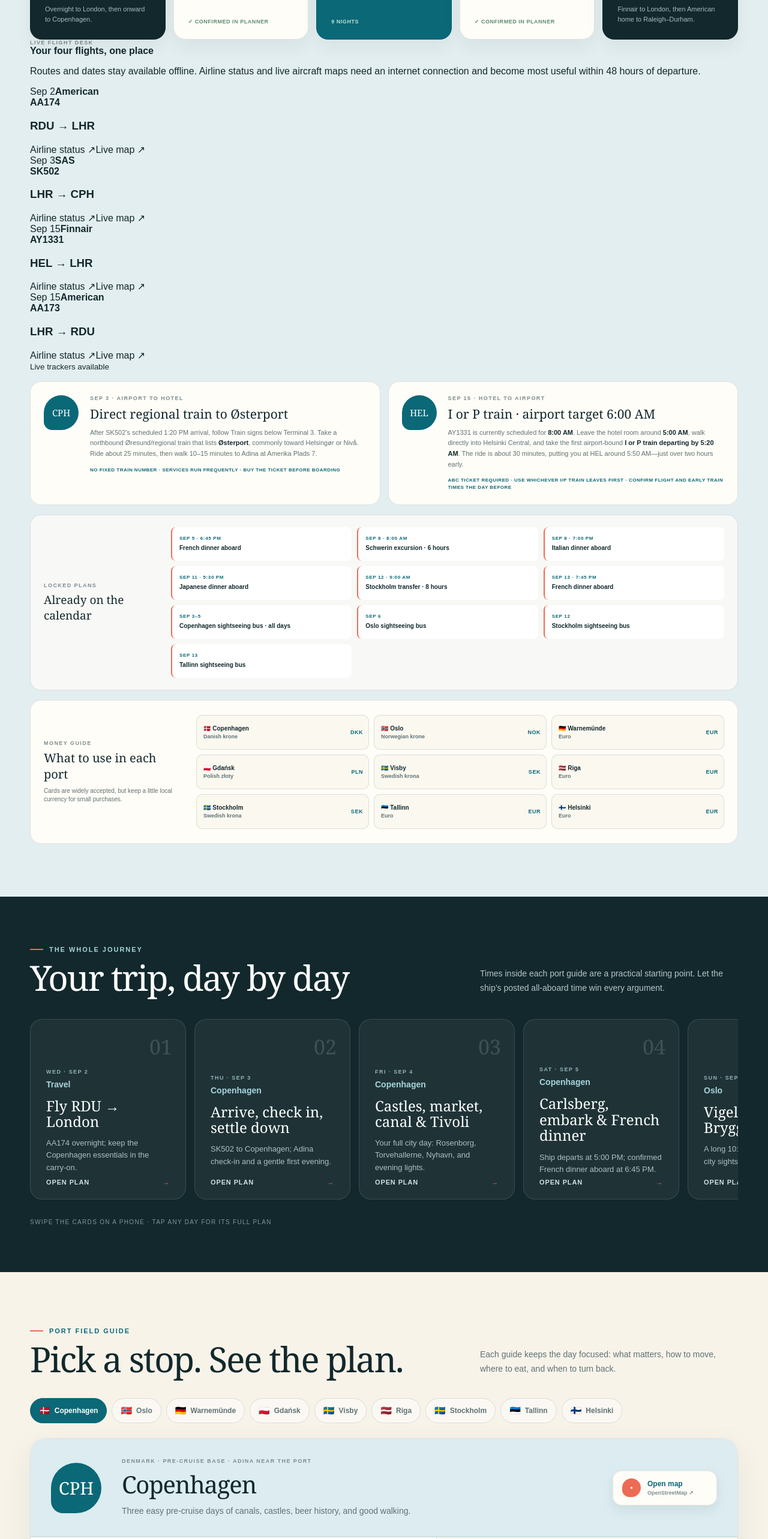
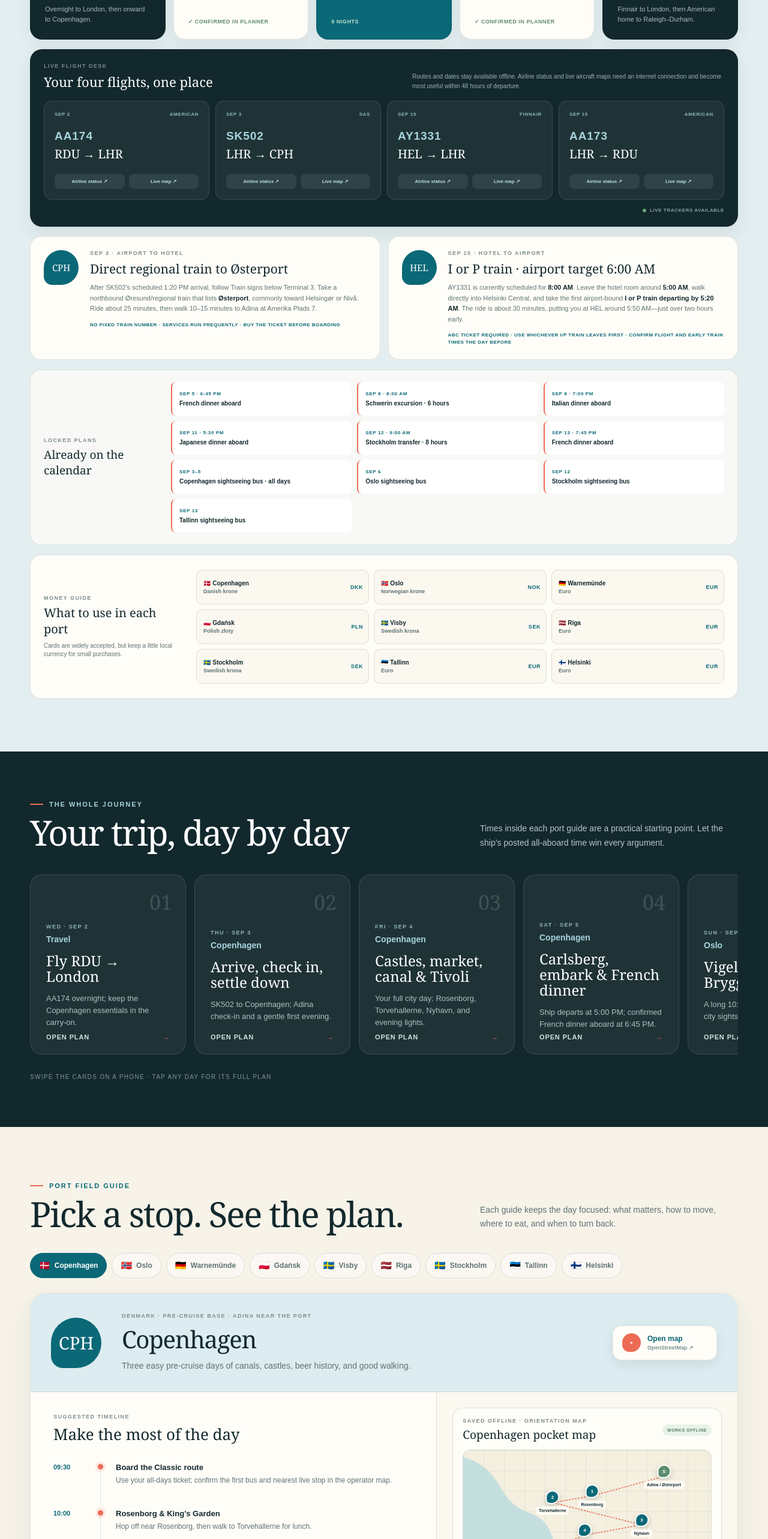
Before and after one commit to Orlogo1/baltic-cruise-companion, a React (Vite) app: page / in a window 1280 px wide. Shown: the part 1535-4101 px from the top of the page at 60% size. Built offline with nearby package versions, Linux system fonts and the light colour scheme; no server answers.

Commit message:
Style maps and flight tracking

```diff
--- a/src/styles.css
+++ b/src/styles.css
@@ -150,6 +150,21 @@ section { scroll-margin-top: 72px; }
 .cruise-card p { color: #b9d5d9; }
 .confirmed { margin-top: auto; padding-top: 14px; color: #5d8d70; font-size: 9px; font-weight: 800; letter-spacing: .06em; text-transform: uppercase; }
 .cruise-card .confirmed { color: #b9e0d0; }
+.flight-dashboard { margin-top: 16px; padding: 22px; border: 1px solid rgba(18,40,44,.12); border-radius: 20px; background: var(--ink); color: white; box-shadow: 0 12px 30px rgba(18,40,44,.08); }
+.flight-dashboard-head { display: flex; align-items: end; justify-content: space-between; gap: 30px; margin-bottom: 17px; }
+.flight-dashboard-head strong { display: block; margin-top: 6px; font-family: Georgia, serif; font-size: 22px; font-weight: 400; }
+.flight-dashboard-head p { max-width: 520px; margin: 0; color: #9db0b3; font-size: 10px; line-height: 1.55; }
+.flight-tracker-grid { display: grid; grid-template-columns: repeat(4, 1fr); gap: 10px; }
+.flight-tracker-grid article { min-height: 165px; padding: 17px; display: flex; flex-direction: column; border: 1px solid rgba(255,255,255,.12); border-radius: 14px; background: rgba(255,255,255,.055); }
+.flight-tracker-grid article > div { display: flex; justify-content: space-between; gap: 10px; color: #91b8bd; font-size: 8px; font-weight: 900; letter-spacing: .08em; text-transform: uppercase; }
+.flight-tracker-grid article > strong { margin-top: 21px; color: #a7d5dc; font-size: 19px; letter-spacing: .05em; }
+.flight-tracker-grid h3 { margin: 5px 0 16px; font-family: Georgia, serif; font-size: 20px; font-weight: 400; }
+.flight-tracker-grid footer { margin-top: auto; display: flex; gap: 7px; }
+.flight-tracker-grid footer a { flex: 1; padding: 8px 6px; border-radius: 8px; background: rgba(255,255,255,.08); color: #b8dfe4; text-align: center; font-size: 8px; font-weight: 800; }
+.flight-tracker-grid footer a:hover { background: var(--blue); color: white; }
+.live-data-note { margin-top: 13px; display: flex; justify-content: flex-end; align-items: center; gap: 6px; color: #8ca1a4; font-size: 8px; font-weight: 800; letter-spacing: .07em; text-transform: uppercase; }
+.live-data-note i { width: 6px; height: 6px; border-radius: 50%; background: var(--coral); }
+.live-data-note i.live { background: #66a674; }
 .locked-plans { margin-top: 16px; padding: 20px 22px; display: grid; grid-template-columns: 190px 1fr; gap: 22px; align-items: center; border: 1px solid rgba(18,40,44,.12); border-radius: 18px; background: rgba(255,253,248,.76); }
 .locked-plans > div strong { display: block; margin-top: 6px; font-family: Georgia, serif; font-size: 19px; font-weight: 400; }
 .locked-plans ul { margin: 0; padding: 0; display: grid; grid-template-columns: repeat(3, 1fr); gap: 9px; list-style: none; }
@@ -223,6 +238,22 @@ section { scroll-margin-top: 72px; }
 .weather-reading b { font-family: Georgia, serif; font-size: 17px; font-weight: 400; }
 .weather-reading span, .weather-card p { color: var(--muted); font-size: 10px; }
 .weather-reading small { color: #829396; font-size: 8px; }
+.offline-map-card { padding: 16px !important; }
+.offline-map-head { margin-bottom: 12px; display: flex; justify-content: space-between; align-items: center; gap: 12px; }
+.offline-map-head strong { display: block; margin-top: 5px; font-family: Georgia, serif; font-size: 19px; font-weight: 400; }
+.offline-map-badge { padding: 6px 8px; border-radius: 999px; background: #e8f2e9; color: #568061; font-size: 7px; font-weight: 900; letter-spacing: .08em; text-transform: uppercase; }
+.offline-map { position: relative; height: 220px; overflow: hidden; border: 1px solid #d8ded8; border-radius: 13px; background: #f4efdf; }
+.offline-map::before { content: ""; position: absolute; inset: 0; opacity: .42; background-image: linear-gradient(rgba(18,40,44,.13) 1px, transparent 1px), linear-gradient(90deg, rgba(18,40,44,.13) 1px, transparent 1px); background-size: 34px 34px; }
+.offline-map svg { position: absolute; inset: 0; width: 100%; height: 100%; }
+.map-water { fill: #b9dbe0; opacity: .8; }
+.map-route { fill: none; stroke: var(--coral); stroke-width: 1.5; stroke-dasharray: 3 2; vector-effect: non-scaling-stroke; }
+.map-spot { position: absolute; z-index: 2; transform: translate(-50%, -50%); display: grid; justify-items: center; }
+.map-spot i { width: 23px; height: 23px; display: grid; place-items: center; border: 2px solid white; border-radius: 50% 50% 50% 7px; background: var(--blue); color: white; box-shadow: 0 3px 8px rgba(18,40,44,.2); font-style: normal; font-size: 8px; font-weight: 900; }
+.map-spot.start i { background: #5d8d70; }
+.map-spot.return i { background: var(--coral); }
+.map-spot span { max-width: 88px; margin-top: 4px; padding: 3px 5px; border-radius: 5px; background: rgba(255,253,248,.92); color: var(--ink); text-align: center; font-size: 7px; font-weight: 900; line-height: 1.1; }
+.offline-map-card > p { margin: 12px 0 4px !important; color: var(--muted); font-size: 9px !important; line-height: 1.5 !important; }
+.offline-map-card > small { color: #839396; font-size: 7px; line-height: 1.4; }
 .bus-pass-card { display: grid; grid-template-columns: auto 1fr; gap: 13px 18px; align-items: center; border-left: 3px solid var(--coral); }
 .bus-pass-card strong { display: block; margin-top: 6px; font-family: Georgia, serif; font-size: 18px; font-weight: 400; }
 .bus-pass-card p { margin: 0; color: var(--muted); font-size: 10px; line-height: 1.55; }
@@ -355,6 +386,12 @@ section { scroll-margin-top: 72px; }
   .music-tags { display: none; }
   .music-action { grid-column: 1 / -1; }
   .music-action > a { min-height: 58px; }
+  .flight-dashboard { padding: 16px; }
+  .flight-dashboard-head { align-items: start; flex-direction: column; gap: 8px; }
+  .flight-tracker-grid { grid-template-columns: 1fr 1fr; }
+  .flight-tracker-grid article { min-height: 155px; padding: 14px; }
+  .flight-tracker-grid footer { align-items: stretch; flex-direction: column; }
+  .offline-map { height: 245px; }
   .ports-section { padding-top: 68px; padding-bottom: 68px; }
   .day-rail { grid-auto-columns: 82%; }
   .day-card { min-height: 286px; }
```
